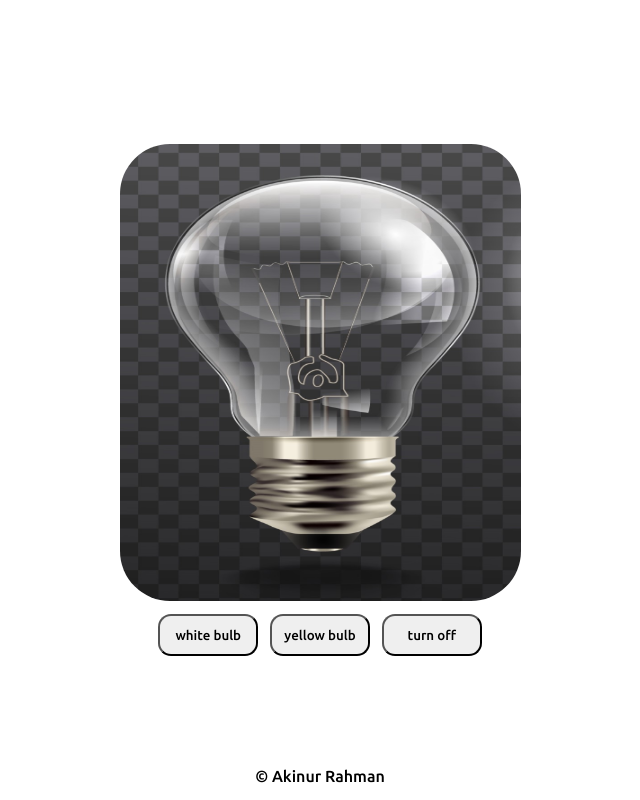
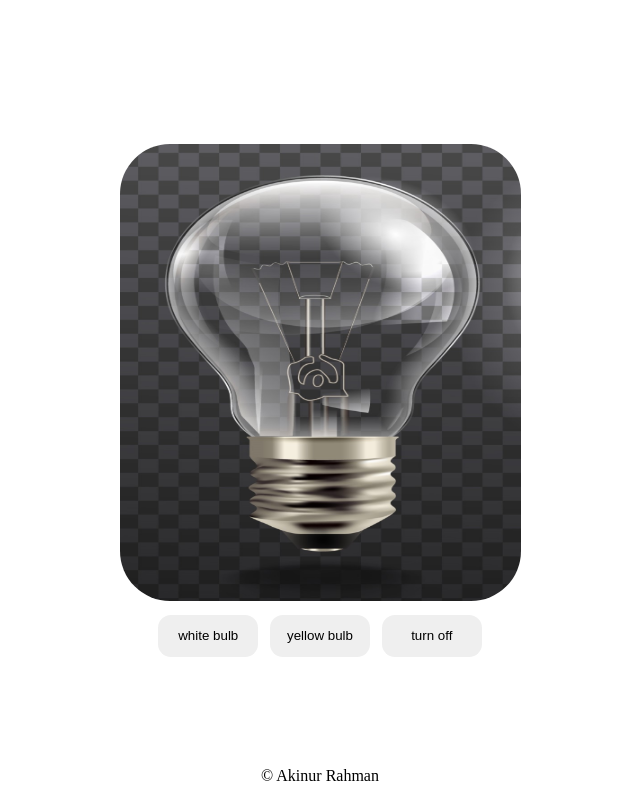
Before and after one commit to akinurrahman/bulb, a plain HTML site: page index.html in a window 1280 px wide. Shown: the whole page, without its empty margins (320-960 px from the left). Drawn offline with Linux system fonts and the light colour scheme; a web font is replaced by a local one.

Commit message:
Update style.css
changing button border to transparent

```diff
--- a/style.css
+++ b/style.css
@@ -4,7 +4,7 @@
   margin: 0;
   padding: 0;
   box-sizing: border-box;
-  font-family: "Ubuntu", sans-serif;
+  font-family: "Ubuntu", sans-serif:;
 }
 .main-container {
   height: 100vh;
@@ -32,6 +32,8 @@ button {
   padding: 7px;
   margin-top: 10px;
   border-radius: 13px;
+    border: transparent;
+
 }
 button:hover {
   color: white;
```
